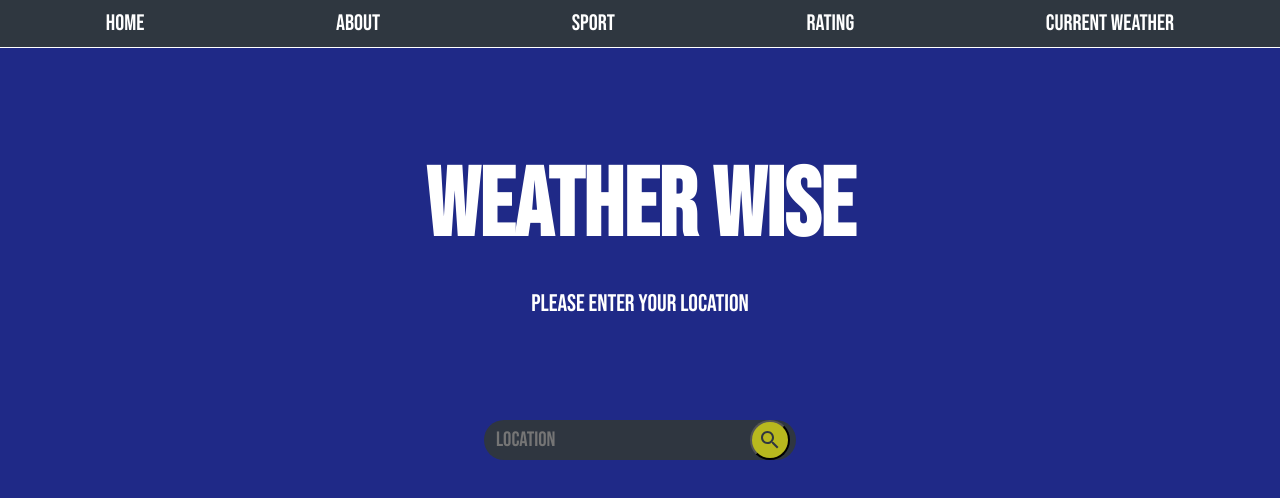
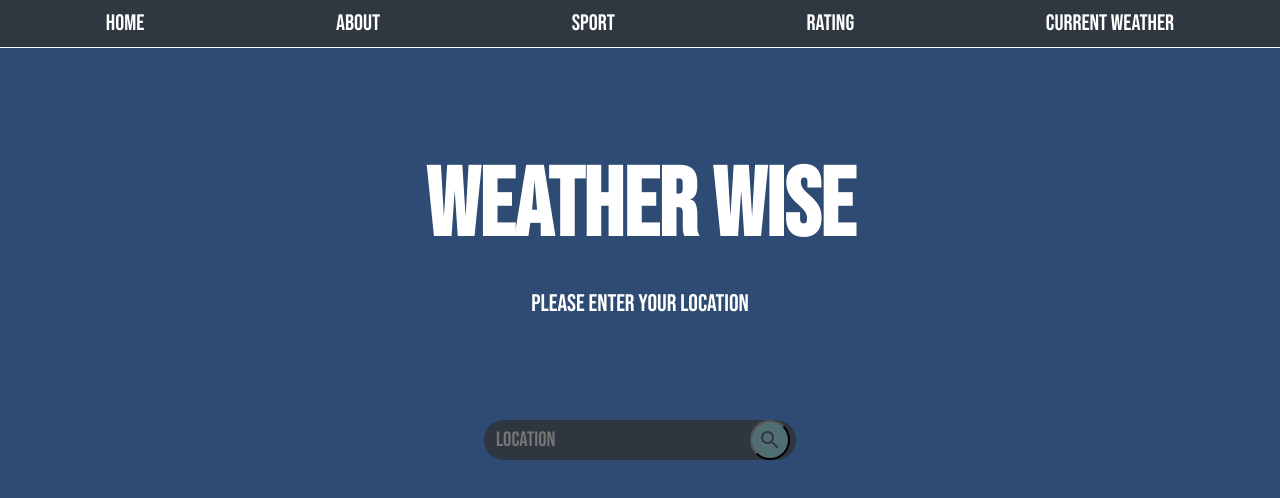
Before and after one commit to Billy-Night/weather_wise_app, a React (Create React App) app: page / in a window 1280 px wide. In both pictures the pointer is over the button 770 px from the left and 440 px from the top of the page. Shown: the top 498 px of the page. Built offline with nearby package versions, Linux system fonts and the light colour scheme.

Commit message:
updated css, changed background colour

```diff
--- a/src/App.css
+++ b/src/App.css
@@ -4,7 +4,8 @@
 
 .App {
   font-family: 'Bebas Neue', sans-serif;
-  background-color: #1f2987;
+  /* background-color: #1f2987; */
+  background-color: #2D4B73;
   min-height: 100vh;
   height: auto;
 }
@@ -64,7 +65,7 @@
 }
 
 .searchBox:hover > .searchButton {
-background: #b8b81e;
+background: #516F73;
 color : #2f3640;
 }
 
--- a/src/components/CurrentRating/CurrentRating.css
+++ b/src/components/CurrentRating/CurrentRating.css
@@ -190,9 +190,9 @@
   }
 
   .rate-btn button:hover {
-    background-color: #b8b81e;
-    box-shadow: 0px 15px 20px rgba(46, 229, 157, 0.4);
-    color: #fff;
+    background-color: #516F73;
+    box-shadow: 0px 15px 20px rgba(139, 145, 143, 0.4);
+    color: white;
     transform: translateY(-7px);
   }
 
```
